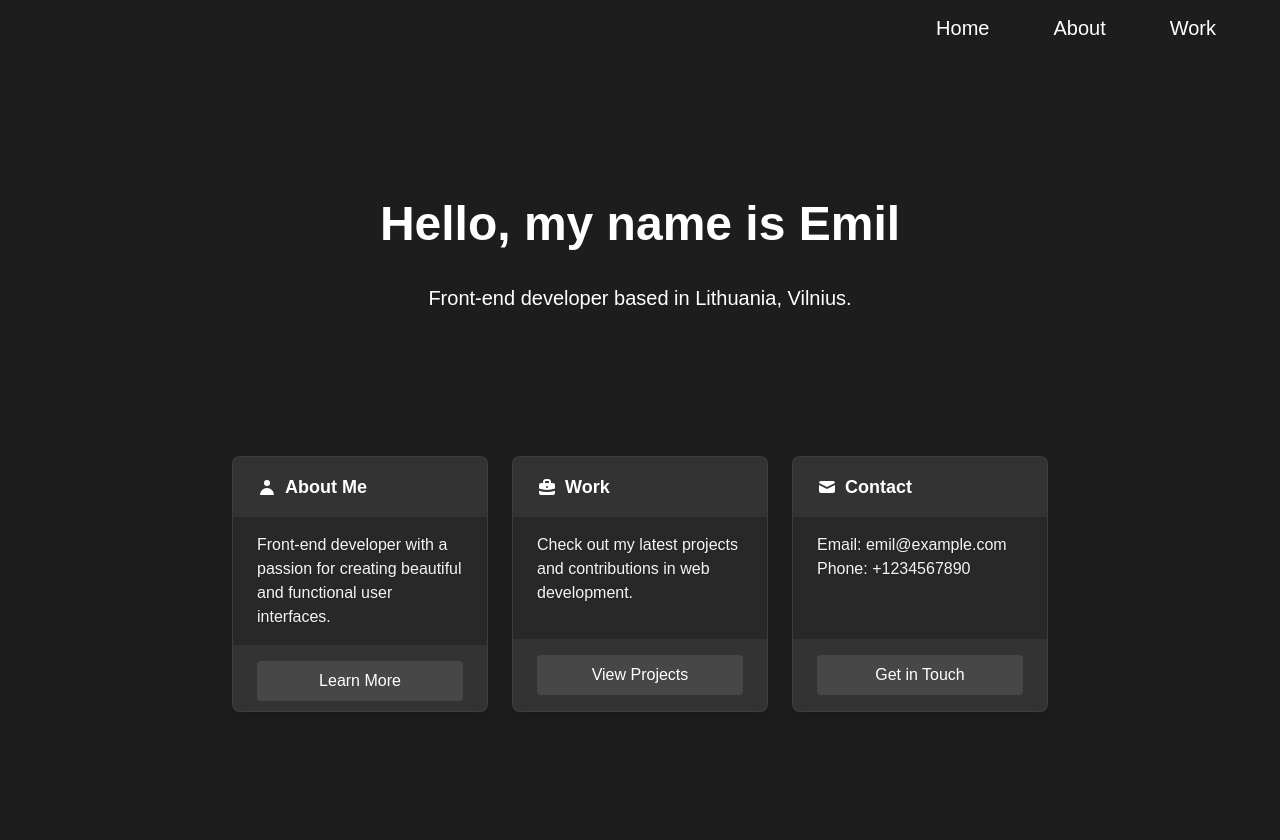
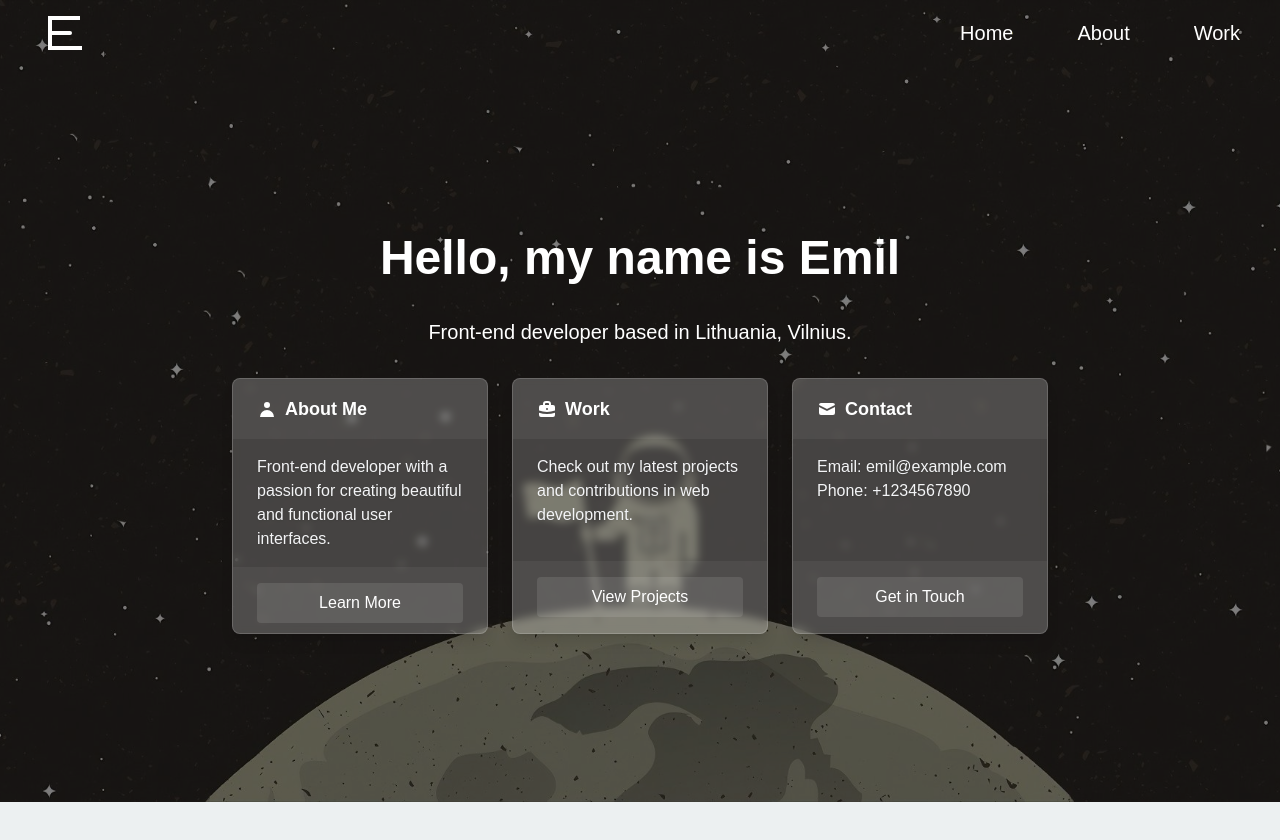
Before and after one commit to lipskij/web, a Next.js app: page / in a window 1280 px wide. Shown: the top 840 px of the page. After the commit the page ends 802 px from the top, so only its background shows below. Built offline with nearby package versions, Linux system fonts and the light colour scheme.

Commit message:
feat: added background

```diff
--- a/app/page.tsx
+++ b/app/page.tsx
@@ -2,10 +2,13 @@ import { Hero, Nav, About } from "@/components";
 
 export default function Home() {
   return (
-    <main className="overflow-hidden bg-[#1D1D1D]">
-      <Nav />
-      <Hero />
-      {/* <About /> */}
+    <main className="relative min-h-screen bg-[url('/moon.jpeg')] bg-cover bg-center bg-no-repeat bg-fixed">
+      <div className="absolute inset-0 bg-black/50"></div>
+      <div className="relative z-1 min-h-screen flex flex-col">
+        <Nav />
+        <Hero />
+        {/* <About /> */}
+      </div>
     </main>
   );
 }
--- a/components/CardComponents.tsx
+++ b/components/CardComponents.tsx
@@ -9,9 +9,9 @@ interface CardProps {
 const Card: React.FC<CardProps> = ({ children, className, delay }) => (
   <div
     className={`
-   bg-white bg-opacity-5 backdrop-filter backdrop-blur-sm
+   bg-white bg-opacity-20 backdrop-filter backdrop-blur-sm
     shadow-lg rounded-lg overflow-hidden
-    border border-white border-opacity-10
+    border border-white border-opacity-20
     flex flex-col
     opacity-0 animate-slideInUp
     ${className}
--- a/components/Hero.tsx
+++ b/components/Hero.tsx
@@ -4,7 +4,7 @@ import { AboutCard, ContactsCard, WorkCard } from "./CardComponents";
 
 const Hero: React.FC = () => {
   return (
-    <div className="min-h-screen flex flex-col">
+    <div className="flex items-center justify-center min-h-[calc(100vh-4rem)] px-4 md:px-8">
       <div className="hero flex-grow flex flex-col justify-evenly py-8 px-4 md:px-8">
         <div className="flex flex-col justify-center items-center text-center mb-8 h-half">
           <h1 className="hero__title text-3xl md:text-4xl lg:text-5xl font-bold mb-4">
@@ -21,13 +21,13 @@ const Hero: React.FC = () => {
           </p>
         </div>
         <div className="flex flex-wrap justify-center gap-4 md:gap-6">
-          <div className="transition-all duration-300 ease-in-out hover:scale-105 hover:shadow-xl">
+          <div className="transition-all duration-200 ease-in-out hover:scale-105 hover:shadow-xl">
             <AboutCard />
           </div>
-          <div className="transition-all duration-300 ease-in-out hover:scale-105 hover:shadow-xl">
+          <div className="transition-all duration-200 ease-in-out hover:scale-105 hover:shadow-xl">
             <WorkCard />
           </div>
-          <div className="transition-all duration-300 ease-in-out hover:scale-105 hover:shadow-xl">
+          <div className="transition-all duration-200 ease-in-out hover:scale-105 hover:shadow-xl">
             <ContactsCard />
           </div>
         </div>
--- /dev/null
+++ b/components/Logo.tsx
@@ -0,0 +1,63 @@
+"use client";
+import React from "react";
+import { motion, Variants } from "framer-motion";
+
+interface AnimatedELogoProps {
+  size?: number;
+  color?: string;
+}
+
+const AnimatedELogo: React.FC<AnimatedELogoProps> = ({
+  size = 50,
+  color = "#fff",
+}) => {
+  const pathVariants: Variants = {
+    hidden: { pathLength: 0, opacity: 0 },
+    visible: (i: number) => ({
+      pathLength: 1,
+      opacity: 1,
+      transition: {
+        pathLength: { type: "spring", duration: 2 },
+        opacity: { duration: 0.01 },
+        delay: i * 1.5,
+      },
+    }),
+  };
+
+  return (
+    <div className="self-start">
+      <motion.svg
+        xmlns="http://www.w3.org/2000/svg"
+        viewBox="0 0 100 100"
+        style={{ width: size, height: size }}
+      >
+        <motion.path
+          d="M20 20 L80 20 L20 20 L20 80 L80 80"
+          stroke={color}
+          strokeWidth="8"
+          strokeLinecap="square"
+          strokeLinejoin="miter"
+          fill="none"
+          variants={pathVariants}
+          initial="hidden"
+          animate="visible"
+          custom={0}
+        />
+        <motion.path
+          d="M20 50 L60 50"
+          stroke={color}
+          strokeWidth="8"
+          strokeLinecap="round"
+          strokeLinejoin="round"
+          fill="none"
+          variants={pathVariants}
+          initial="hidden"
+          animate="visible"
+          custom={1}
+        />
+      </motion.svg>
+    </div>
+  );
+};
+
+export default AnimatedELogo;
--- a/components/Nav.tsx
+++ b/components/Nav.tsx
@@ -1,9 +1,13 @@
 import React from "react";
+import Logo from "./Logo";
 
 const Nav = () => {
   return (
-    <nav className="flex justify-end space-x-4 pr-16 p-2 font-light text-[20px] bg-transparent">
-      <ul className="flex flex-row items-center justify-center space-x-16 ">
+    <nav className="flex justify-between items-center px-10 py-2 font-light text-[20px] bg-transparent">
+      <div className="flex-shrink-0">
+        <Logo />
+      </div>
+      <ul className="flex flex-row items-center space-x-16">
         <li className="link">
           <a className="a" href="/">
             Home
--- a/package.json
+++ b/package.json
@@ -9,6 +9,7 @@
     "lint": "next lint"
   },
   "dependencies": {
+    "framer-motion": "^11.5.4",
     "next": "14.2.3",
     "react": "^18",
     "react-dom": "^18"
```
Also changed, not shown: public/moon.jpeg (added), 1 other file (tests, documents, lock files or other folders).
